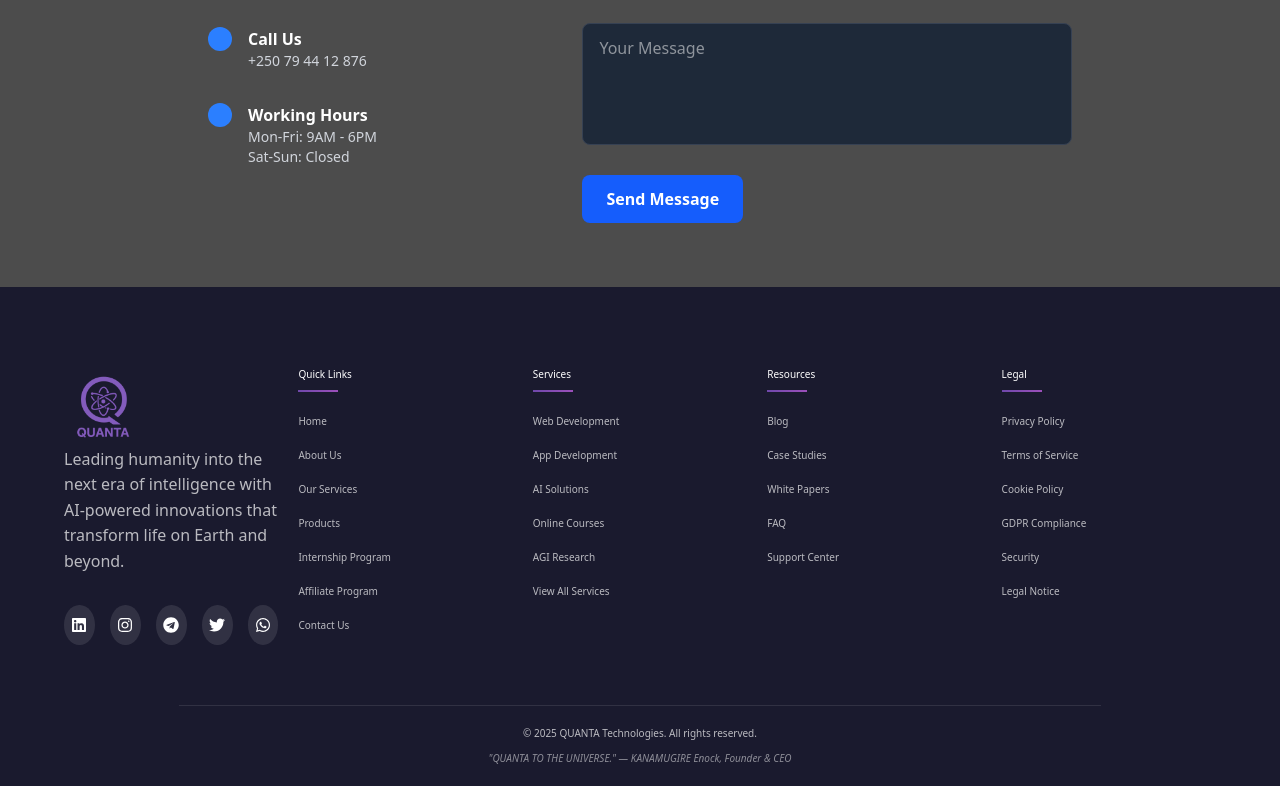
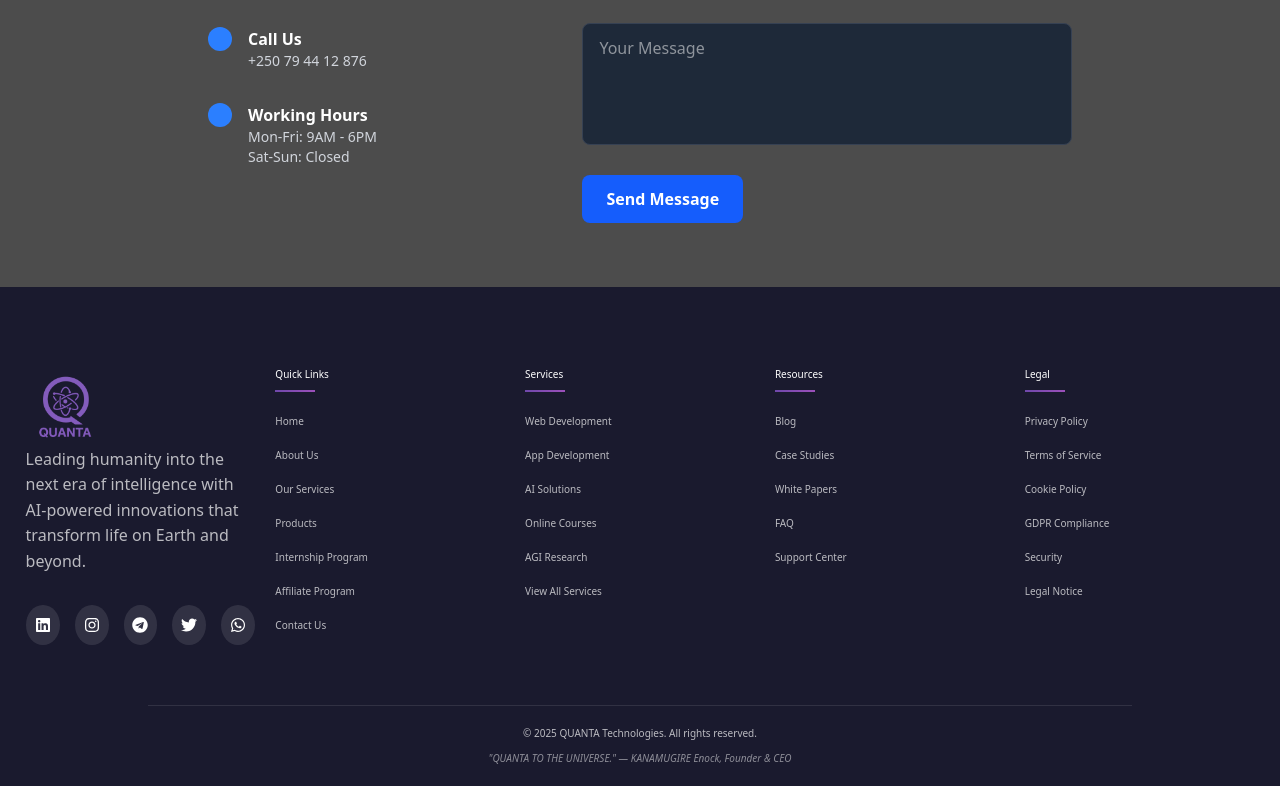
Before and after one commit to Aimable2002/quanta_job, a React (Vite) app: page / in a window 1280 px wide. Shown: the part 5595-6381 px from the top of the page. Built offline with nearby package versions, Linux system fonts and the light colour scheme.

Commit message:
7:53 PM 9/8/25

```diff
--- a/src/pages/Footer.tsx
+++ b/src/pages/Footer.tsx
@@ -8,7 +8,7 @@ const Footer = () => {
   return (
 
 <footer className={`${styles.footer}`}>
-      <div className='px-[5%]'>
+      <div className='px-[2%]'>
         <div className={styles.footerGrid}>
           {/* About Column */}
           <div className={`${styles.footerCol} ${styles.footerAbout}`}>
```
